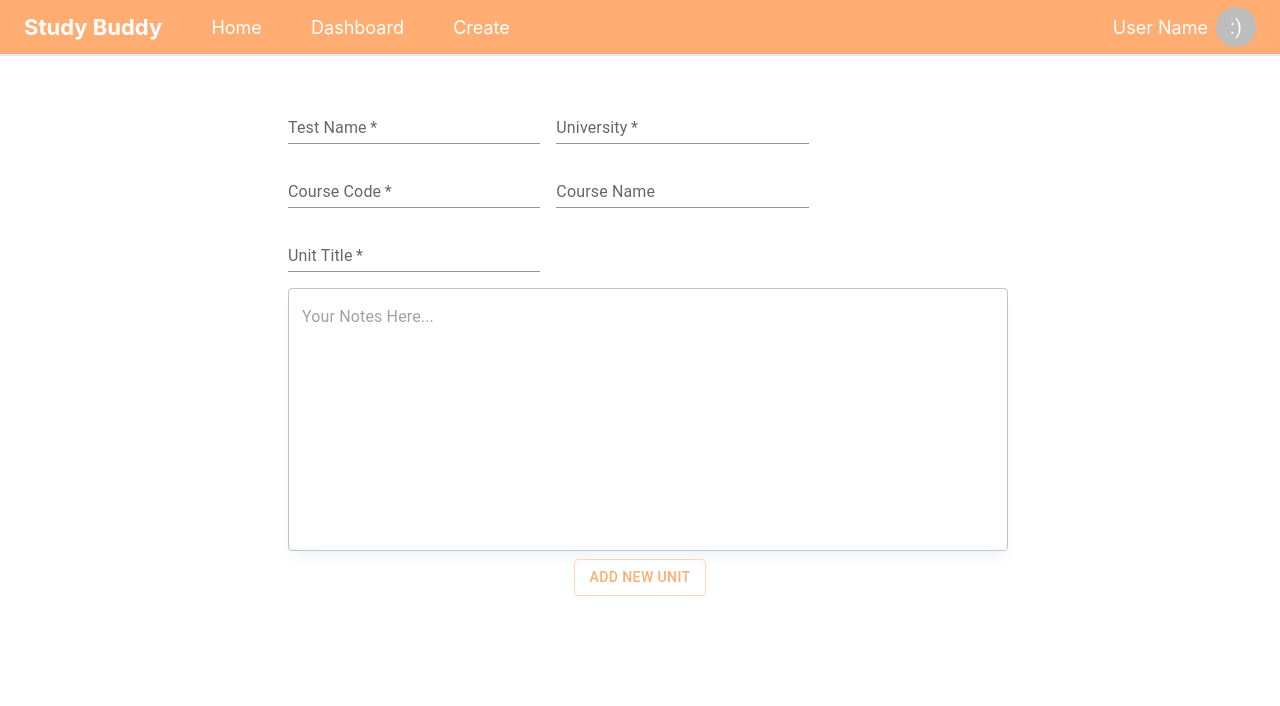
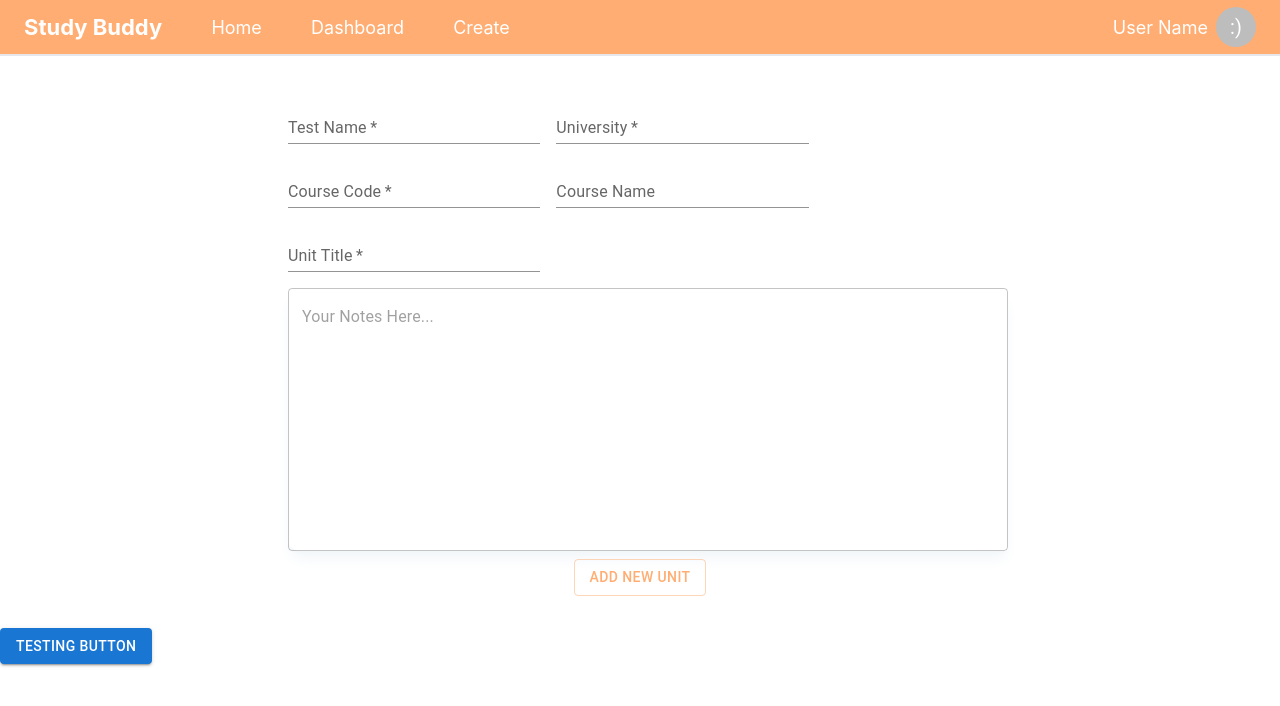
Before and after one commit to DanWang725/Hawkhacks-2024, a React (Create React App) app: page / in a window 1280 px wide. Shown: the top 706 px of the page. Built offline with nearby package versions, Linux system fonts and the light colour scheme.

Commit message:
haha funny changes please ignore

```diff
--- a/src/App.js
+++ b/src/App.js
@@ -1,6 +1,8 @@
 import CreateTest from './createTest';
 import { ThemeProvider, createTheme } from '@mui/material/styles';
 import TestCard from './card.js';
+import { Button, Stack } from '@mui/material';
+import { retrieveTests } from '../../Hawkhacks-2024/src/api/tests';
 
 const theme = createTheme({
   palette: {
@@ -15,6 +17,16 @@ const App = () => {
       <ThemeProvider theme={theme}>
         <CreateTest />
       </ThemeProvider>
+
+      <Button
+        variant="contained"
+        onClick={() =>
+            retrieveTests(1)
+        }
+      > Testing Button
+
+      </Button>
+
     </>
   );
 };
--- a/src/api/tests.js
+++ b/src/api/tests.js
@@ -3,8 +3,13 @@ import { Axios } from '../axios'
 const retrieveTests = async (params) => {
     try {
         const { data } = await Axios.get('/tests', params);
+        console.log(data)
         return { status: 200, data};
     } catch (error) {
         return {status: 200, ...error};
     }
 }
+
+export {
+    retrieveTests
+}
```
